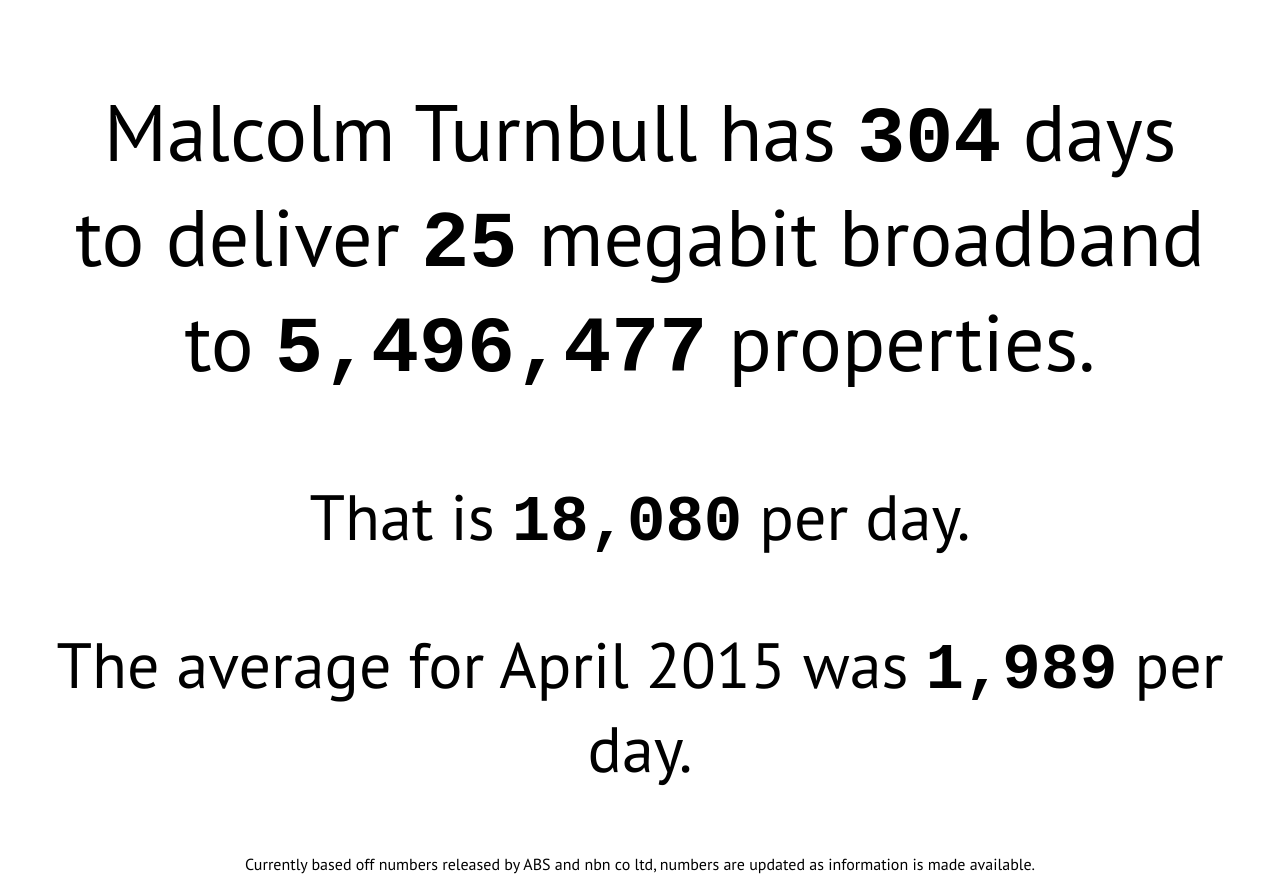
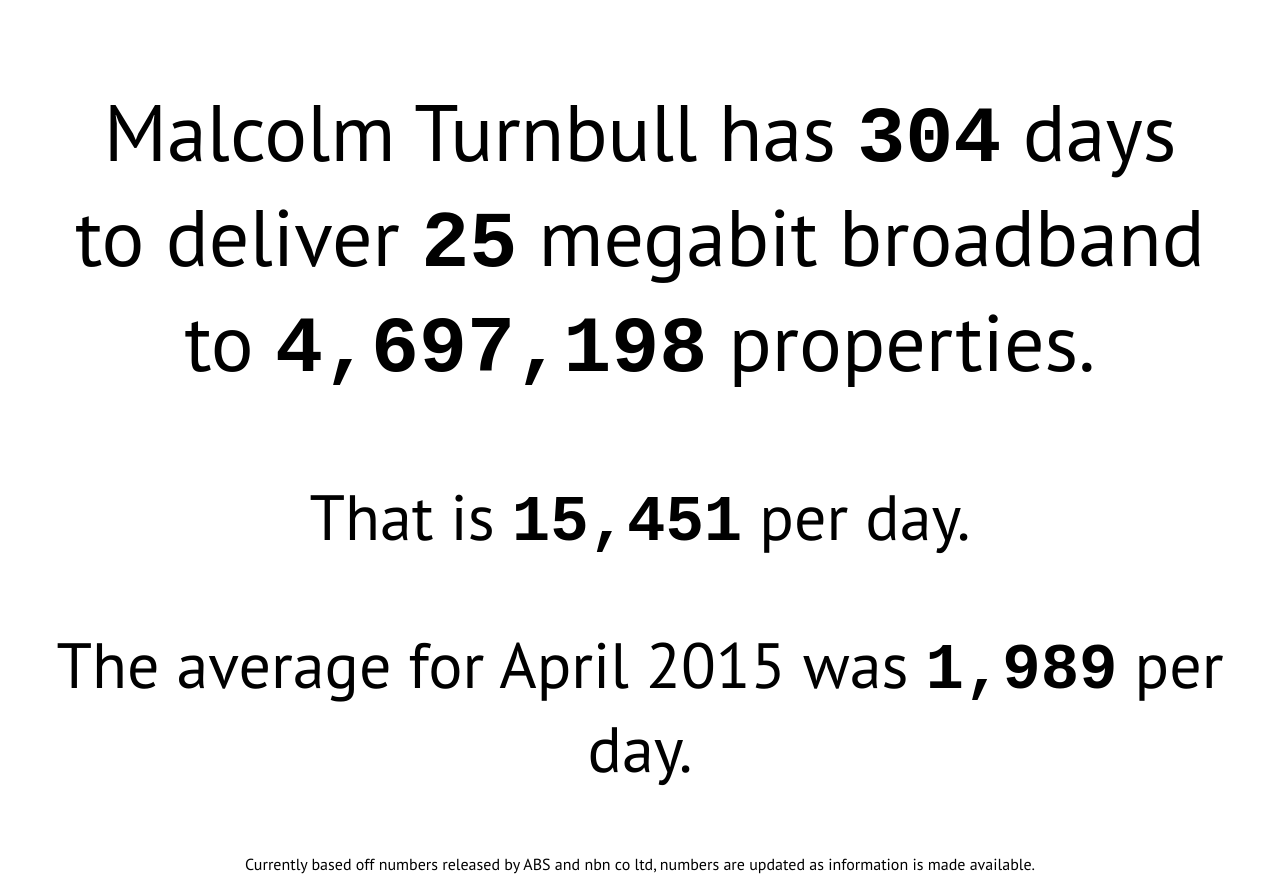
Before and after one commit to Cameron-D/NBN-Countdown, a plain HTML site: page index.html in a window 1280 px wide. Drawn offline with nearby package versions, Linux system fonts and the light colour scheme; a web font is replaced by a local one.

Commit message:
Update index.html

```diff
--- a/index.html
+++ b/index.html
@@ -32,12 +32,13 @@
 		<p class="smaller">The average for April 2015 was <span class="number">1,989</span> per day.</p>
 		<p class="tiny">Currently based off numbers released by ABS and nbn co ltd, numbers are updated as information is made available.</p>
 		<script src="//ajax.googleapis.com/ajax/libs/jquery/2.0.3/jquery.min.js"></script>
+		<!-- Why on earth did I use jQuery for this?? -->
 		<script type="text/javascript">
-			var properties_left = Math.round((9117033*0.71)-976616);
+			var properties_left = Math.round((9117033*0.71)-1775895);
 			// Currently: 71% of total dwellings - already passed by FTTH
 			// 9117033 dwellings		http://www.censusdata.abs.gov.au/census_services/getproduct/census/2011/quickstat/0
 			// To 71% of the population	http://delimiter.com.au/2013/09/07/fttp-dream-coalition-victory-kills-labors-nbn/
-			// 976616 properties passed	http://www.nbnco.com.au/corporate-information/about-nbn-co/corporate-plan/weekly-progress-report.html
+			// 1775895 properties passed	http://www.nbnco.com.au/corporate-information/about-nbn-co/corporate-plan/weekly-progress-report.html
 			$(function() {
 				var now=new Date(),dateEnd=new Date(2016,11,31),days=Math.round((dateEnd-now)/1000/60/60/24);
 				$("#days").html(commas(days));
```
